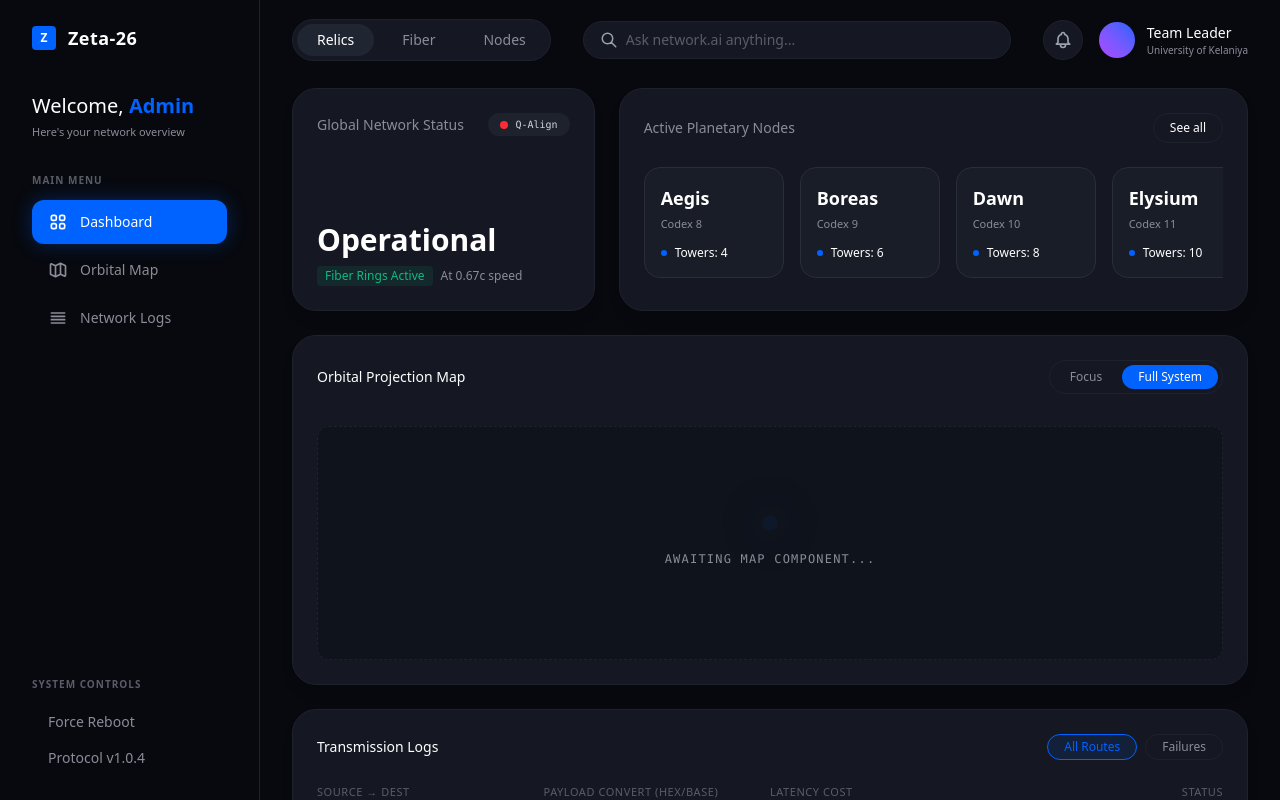
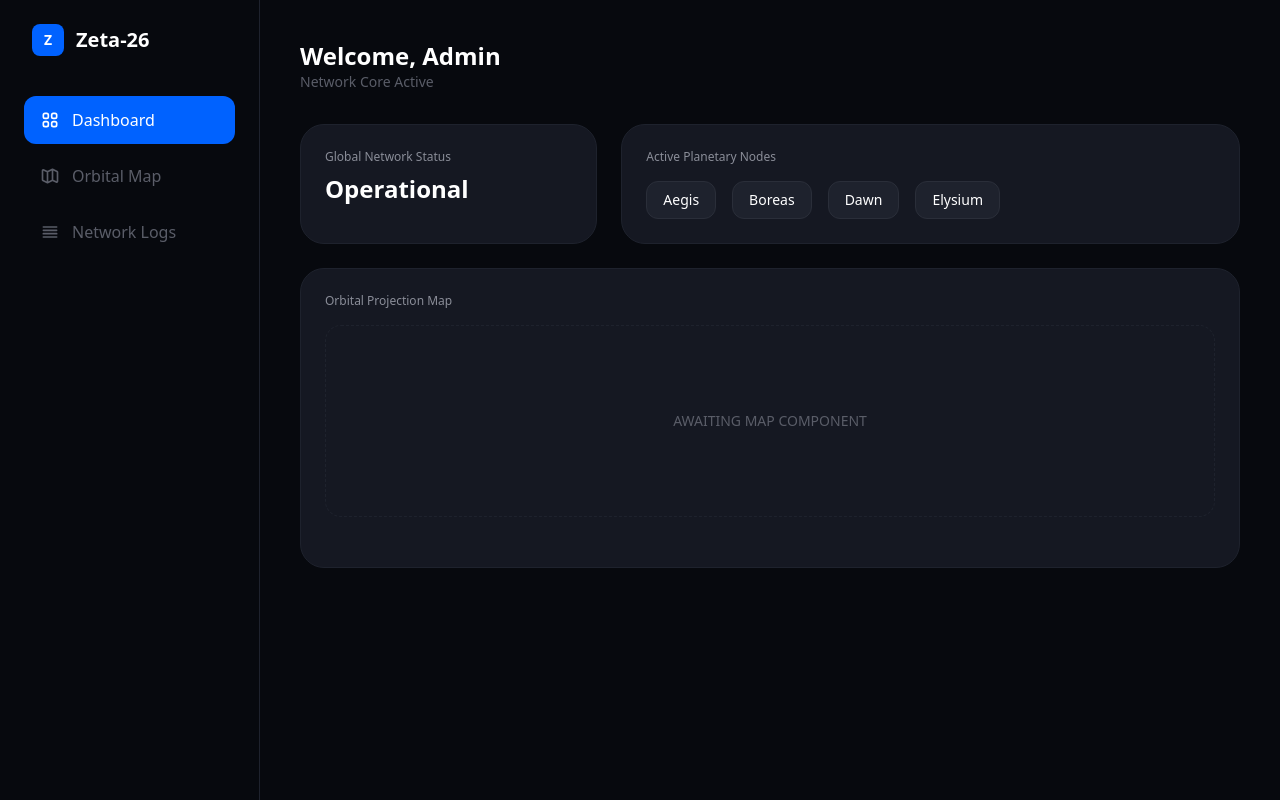
Before and after one commit to Sahas-sass/Nexio-Relic-Ring, a Next.js app: page / in a window 1280 px wide. Built offline with nearby package versions, Linux system fonts and the light colour scheme.

Commit message:
update the dashboard

```diff
--- a/src/app/page.tsx
+++ b/src/app/page.tsx
@@ -1,236 +1,61 @@
 "use client";
 import React from 'react';
 
-// --- Reusable SVG Icons to match the UI ---
+// --- Reusable SVG Icons ---
 const Icons = {
-  Dashboard: () => (
-    <svg width="20" height="20" className="shrink-0" fill="none" stroke="currentColor" viewBox="0 0 24 24">
-      <path strokeLinecap="round" strokeLinejoin="round" strokeWidth="2" d="M4 6a2 2 0 012-2h2a2 2 0 012 2v2a2 2 0 01-2 2H6a2 2 0 01-2-2V6zM14 6a2 2 0 012-2h2a2 2 0 012 2v2a2 2 0 01-2 2h-2a2 2 0 01-2-2V6zM4 16a2 2 0 012-2h2a2 2 0 012 2v2a2 2 0 01-2 2H6a2 2 0 01-2-2v-2zM14 16a2 2 0 012-2h2a2 2 0 012 2v2a2 2 0 01-2 2h-2a2 2 0 01-2-2v-2z"></path>
-    </svg>
-  ),
-  Map: () => (
-    <svg width="20" height="20" className="shrink-0" fill="none" stroke="currentColor" viewBox="0 0 24 24">
-      <path strokeLinecap="round" strokeLinejoin="round" strokeWidth="2" d="M9 20l-5.447-2.724A1 1 0 013 16.382V5.618a1 1 0 011.447-.894L9 7m0 13l6-3m-6 3V7m6 10l4.553 2.276A1 1 0 0021 18.382V7.618a1 1 0 00-.553-.894L15 4m0 13V4m0 0L9 7"></path>
-    </svg>
-  ),
-  Logs: () => (
-    <svg width="20" height="20" className="shrink-0" fill="none" stroke="currentColor" viewBox="0 0 24 24">
-      <path strokeLinecap="round" strokeLinejoin="round" strokeWidth="2" d="M4 6h16M4 10h16M4 14h16M4 18h16"></path>
-    </svg>
-  ),
-  Search: () => (
-    <svg width="18" height="18" className="shrink-0 text-gray-400" fill="none" stroke="currentColor" viewBox="0 0 24 24">
-      <path strokeLinecap="round" strokeLinejoin="round" strokeWidth="2" d="M21 21l-6-6m2-5a7 7 0 11-14 0 7 7 0 0114 0z"></path>
-    </svg>
-  ),
-  Bell: () => (
-    <svg width="20" height="20" className="shrink-0 text-gray-400" fill="none" stroke="currentColor" viewBox="0 0 24 24">
-      <path strokeLinecap="round" strokeLinejoin="round" strokeWidth="2" d="M15 17h5l-1.405-1.405A2.032 2.032 0 0118 14.158V11a6.002 6.002 0 00-4-5.659V5a2 2 0 10-4 0v.341C7.67 6.165 6 8.388 6 11v3.159c0 .538-.214 1.055-.595 1.436L4 17h5m6 0v1a3 3 0 11-6 0v-1m6 0H9"></path>
-    </svg>
-  ),
+  Dashboard: () => <svg width="20" height="20" className="shrink-0" fill="none" stroke="currentColor" viewBox="0 0 24 24"><path strokeLinecap="round" strokeLinejoin="round" strokeWidth="2" d="M4 6a2 2 0 012-2h2a2 2 0 012 2v2a2 2 0 01-2 2H6a2 2 0 01-2-2V6zM14 6a2 2 0 012-2h2a2 2 0 012 2v2a2 2 0 01-2 2h-2a2 2 0 01-2-2V6zM4 16a2 2 0 012-2h2a2 2 0 012 2v2a2 2 0 01-2 2H6a2 2 0 01-2-2v-2zM14 16a2 2 0 012-2h2a2 2 0 012 2v2a2 2 0 01-2 2h-2a2 2 0 01-2-2v-2z"></path></svg>,
+  Map: () => <svg width="20" height="20" className="shrink-0" fill="none" stroke="currentColor" viewBox="0 0 24 24"><path strokeLinecap="round" strokeLinejoin="round" strokeWidth="2" d="M9 20l-5.447-2.724A1 1 0 013 16.382V5.618a1 1 0 011.447-.894L9 7m0 13l6-3m-6 3V7m6 10l4.553 2.276A1 1 0 0021 18.382V7.618a1 1 0 00-.553-.894L15 4m0 13V4m0 0L9 7"></path></svg>,
+  Logs: () => <svg width="20" height="20" className="shrink-0" fill="none" stroke="currentColor" viewBox="0 0 24 24"><path strokeLinecap="round" strokeLinejoin="round" strokeWidth="2" d="M4 6h16M4 10h16M4 14h16M4 18h16"></path></svg>,
 };
 
 export default function Dashboard() {
   return (
-    // Main Background (Deepest Dark Navy/Black)
-    <div className="flex h-screen bg-[#07090E] text-white font-sans overflow-hidden selection:bg-[#0062FF] selection:text-white">
+    <div className="flex min-h-screen bg-[#07090E] text-white font-sans">
 
-      {/* ================= SIDEBAR ================= */}
-      <aside className="w-[260px] bg-[#07090E] border-r border-[#1E222D] flex flex-col justify-between py-6 px-4 shrink-0">
-        <div>
-          {/* Logo Area */}
-          <div className="flex items-center gap-3 px-4 mb-10">
-            <div className="w-6 h-6 rounded bg-[#0062FF] flex items-center justify-center">
-              <span className="font-bold text-xs">Z</span>
-            </div>
-            <h1 className="text-lg font-semibold tracking-wide">Zeta-26</h1>
-          </div>
-
-          {/* Welcome Text */}
-          <div className="px-4 mb-8">
-            <h2 className="text-xl font-medium mb-1">Welcome, <span className="font-semibold text-[#0062FF]">Admin</span></h2>
-            <p className="text-[11px] text-[#8A8D98]">Here's your network overview</p>
-          </div>
-
-          {/* Navigation Menu */}
-          <div className="mb-4 px-4">
-            <p className="text-[10px] uppercase font-semibold text-[#5A5D68] tracking-widest mb-3">Main Menu</p>
-            <nav className="flex flex-col gap-1">
-              <button className="w-full flex items-center gap-3 bg-[#0062FF] text-white px-4 py-3 rounded-xl transition-all shadow-[0_0_20px_rgba(0,98,255,0.3)]">
-                <Icons.Dashboard />
-                <span className="text-sm font-medium">Dashboard</span>
-              </button>
-              <button className="w-full flex items-center gap-3 text-[#8A8D98] hover:text-white hover:bg-[#151822] px-4 py-3 rounded-xl transition-all">
-                <Icons.Map />
-                <span className="text-sm font-medium">Orbital Map</span>
-              </button>
-              <button className="w-full flex items-center gap-3 text-[#8A8D98] hover:text-white hover:bg-[#151822] px-4 py-3 rounded-xl transition-all">
-                <Icons.Logs />
-                <span className="text-sm font-medium">Network Logs</span>
-              </button>
-            </nav>
-          </div>
+      {/* SIDEBAR: Hidden on mobile, fixed on desktop */}
+      <aside className="hidden md:flex w-[260px] bg-[#07090E] border-r border-[#1E222D] flex-col py-6 px-4 shrink-0">
+        <div className="flex items-center gap-3 px-4 mb-10">
+          <div className="w-8 h-8 rounded-lg bg-[#0062FF] flex items-center justify-center font-bold text-sm">Z</div>
+          <h1 className="text-xl font-bold">Zeta-26</h1>
         </div>
 
-        {/* Bottom Support/Controls */}
-        <div className="px-4">
-           <p className="text-[10px] uppercase font-semibold text-[#5A5D68] tracking-widest mb-3">System Controls</p>
-           <button className="w-full text-left text-[#8A8D98] hover:text-white px-4 py-2 text-sm">Force Reboot</button>
-           <button className="w-full text-left text-[#8A8D98] hover:text-white px-4 py-2 text-sm">Protocol v1.0.4</button>
-        </div>
+        <nav className="flex flex-col gap-2 px-2">
+          <button className="flex items-center gap-3 bg-[#0062FF] px-4 py-3 rounded-xl"><Icons.Dashboard /> Dashboard</button>
+          <button className="flex items-center gap-3 text-[#5A5D68] hover:text-white px-4 py-3 rounded-xl transition-all"><Icons.Map /> Orbital Map</button>
+          <button className="flex items-center gap-3 text-[#5A5D68] hover:text-white px-4 py-3 rounded-xl transition-all"><Icons.Logs /> Network Logs</button>
+        </nav>
       </aside>
 
-      {/* ================= MAIN CONTENT AREA ================= */}
-      <main className="flex-1 flex flex-col overflow-y-auto">
+      {/* MAIN CONTENT */}
+      <main className="flex-1 p-6 md:p-10 overflow-y-auto">
+        <div className="max-w-6xl mx-auto space-y-6">
 
-        {/* Top Header Row */}
-        <header className="h-[80px] flex items-center justify-between px-8 shrink-0">
-          {/* Top Tabs */}
-          <div className="flex gap-2 bg-[#151822] p-1 rounded-full border border-[#1E222D]">
-            <button className="px-5 py-1.5 rounded-full bg-[#202532] text-sm font-medium text-white">Relics</button>
-            <button className="px-5 py-1.5 rounded-full text-sm font-medium text-[#8A8D98] hover:text-white">Fiber</button>
-            <button className="px-5 py-1.5 rounded-full text-sm font-medium text-[#8A8D98] hover:text-white">Nodes</button>
-          </div>
+          <header className="mb-8">
+            <h2 className="text-2xl font-bold">Welcome, Admin</h2>
+            <p className="text-sm text-[#5A5D68]">Network Core Active</p>
+          </header>
 
-          {/* Search Bar */}
-          <div className="flex-1 max-w-md mx-8">
-            <div className="flex items-center gap-2 bg-[#151822] border border-[#1E222D] rounded-full px-4 py-2">
-              <Icons.Search />
-              <input
-                type="text"
-                placeholder="Ask network.ai anything..."
-                className="bg-transparent border-none focus:outline-none text-sm text-white w-full placeholder-[#5A5D68]"
-              />
+          {/* Grid Layout: Responsive 1 column on mobile, 3 on desktop */}
+          <div className="grid grid-cols-1 md:grid-cols-3 gap-6">
+            <div className="bg-[#151822] rounded-3xl border border-[#1E222D] p-6">
+              <h3 className="text-[#8A8D98] text-xs mb-2">Global Network Status</h3>
+              <p className="text-2xl font-bold">Operational</p>
             </div>
-          </div>
-
-          {/* Profile & Notifications */}
-          <div className="flex items-center gap-4">
-            <button className="w-10 h-10 rounded-full bg-[#151822] border border-[#1E222D] flex items-center justify-center">
-              <Icons.Bell />
-            </button>
-            <div className="flex items-center gap-3">
-              <div className="w-9 h-9 rounded-full bg-gradient-to-tr from-purple-500 to-[#0062FF]"></div>
-              <div className="hidden md:block">
-                <p className="text-sm font-medium">Team Leader</p>
-                <p className="text-[10px] text-[#8A8D98]">University of Kelaniya</p>
-              </div>
-            </div>
-          </div>
-        </header>
-
-        {/* Dashboard Grid Content */}
-        <div className="p-8 pt-2 flex flex-col gap-6">
-
-          {/* ROW 1: Top Stats */}
-          <div className="grid grid-cols-1 lg:grid-cols-3 gap-6">
-
-            {/* Total Holding / Network Status */}
-            <div className="bg-[#151822] rounded-[24px] border border-[#1E222D] p-6 flex flex-col justify-between shadow-lg">
-              <div className="flex justify-between items-center mb-6">
-                <h3 className="text-[#8A8D98] text-sm font-medium">Global Network Status</h3>
-                <div className="bg-[#1E222D] rounded-full px-3 py-1 flex items-center gap-2">
-                  <span className="w-2 h-2 rounded-full bg-red-500"></span>
-                  <span className="text-[10px] font-mono text-gray-300">Q-Align</span>
-                </div>
-              </div>
-              <div>
-                <h2 className="text-3xl font-semibold mb-2">Operational</h2>
-                <div className="flex items-center gap-2">
-                  <span className="text-[#10B981] text-xs font-medium bg-[#10B981]/10 px-2 py-0.5 rounded text-center">
-                    Fiber Rings Active
-                  </span>
-                  <span className="text-[#8A8D98] text-xs">At 0.67c speed</span>
-                </div>
-              </div>
-            </div>
-
-            {/* My Portfolio / Active Nodes Slider */}
-            <div className="lg:col-span-2 bg-[#151822] rounded-[24px] border border-[#1E222D] p-6 shadow-lg">
-              <div className="flex justify-between items-center mb-6">
-                <h3 className="text-[#8A8D98] text-sm font-medium">Active Planetary Nodes</h3>
-                <button className="text-xs border border-[#1E222D] rounded-full px-4 py-1.5 hover:bg-[#1E222D]">See all</button>
-              </div>
-              <div className="flex gap-4 overflow-x-auto pb-2 scrollbar-hide">
-                {/* Planet Cards */}
-                {['Aegis', 'Boreas', 'Dawn', 'Elysium'].map((planet, i) => (
-                  <div key={planet} className="min-w-[140px] bg-[#1E222D]/50 border border-[#2A2E39] rounded-2xl p-4 flex flex-col justify-center">
-                    <p className="text-lg font-semibold text-white mb-1">{planet}</p>
-                    <p className="text-[11px] text-[#8A8D98] mb-3">Codex {8 + i}</p>
-                    <div className="flex items-center gap-2 text-xs">
-                       <span className="w-1.5 h-1.5 rounded-full bg-[#0062FF]"></span>
-                       <span>Towers: {4 + (i*2)}</span>
-                    </div>
-                  </div>
+            <div className="md:col-span-2 bg-[#151822] rounded-3xl border border-[#1E222D] p-6">
+              <h3 className="text-[#8A8D98] text-xs mb-4">Active Planetary Nodes</h3>
+              <div className="flex gap-4 flex-wrap">
+                {['Aegis', 'Boreas', 'Dawn', 'Elysium'].map(p => (
+                  <div key={p} className="bg-[#1E222D] px-4 py-2 rounded-xl text-sm border border-[#2A2E39]">{p}</div>
                 ))}
               </div>
             </div>
           </div>
 
-          {/* ROW 2: The Map Placeholder (Taking the large chart space) */}
-          <div className="bg-[#151822] rounded-[24px] border border-[#1E222D] p-6 shadow-lg min-h-[350px] flex flex-col">
-             <div className="flex justify-between items-center mb-8">
-                <h3 className="text-white text-sm font-medium">Orbital Projection Map</h3>
-                <div className="flex gap-1 border border-[#1E222D] rounded-full p-1">
-                  <button className="text-xs px-4 py-1 rounded-full text-[#8A8D98] hover:text-white">Focus</button>
-                  <button className="text-xs px-4 py-1 rounded-full bg-[#0062FF] text-white">Full System</button>
-                </div>
-             </div>
-             <div className="flex-1 flex flex-col items-center justify-center border border-dashed border-[#1E222D] rounded-xl bg-[#0B0E14]/50 relative overflow-hidden">
-                {/* Visualizer Target */}
-                <div className="w-2 h-2 bg-[#0062FF] rounded-full shadow-[0_0_30px_10px_rgba(0,98,255,0.4)] animate-ping"></div>
-                <p className="text-[#8A8D98] text-xs font-mono mt-6 uppercase tracking-widest">Awaiting Map Component...</p>
-             </div>
-          </div>
-
-          {/* ROW 3: Hop Logs Table (Taking the Portfolio Overview space) */}
-          <div className="bg-[#151822] rounded-[24px] border border-[#1E222D] p-6 shadow-lg mb-8">
-             <div className="flex justify-between items-center mb-6">
-                <h3 className="text-white text-sm font-medium">Transmission Logs</h3>
-                <div className="flex gap-2">
-                  <button className="text-xs border border-[#0062FF] bg-[#0062FF]/10 text-[#0062FF] rounded-full px-4 py-1">All Routes</button>
-                  <button className="text-xs border border-[#1E222D] text-[#8A8D98] rounded-full px-4 py-1">Failures</button>
-                </div>
-             </div>
-
-             {/* Table Structure */}
-             <div className="w-full text-left">
-                <div className="grid grid-cols-4 text-[11px] uppercase tracking-wider text-[#5A5D68] border-b border-[#1E222D] pb-3 mb-3">
-                  <div>Source → Dest</div>
-                  <div>Payload Convert (Hex/Base)</div>
-                  <div>Latency Cost</div>
-                  <div className="text-right">Status</div>
-                </div>
-
-                {/* Table Row Example 1 */}
-                <div className="grid grid-cols-4 items-center text-sm py-3 border-b border-[#1E222D]/50 hover:bg-[#1E222D]/30 transition-colors rounded-lg px-2 -mx-2">
-                  <div className="flex items-center gap-2">
-                    <span className="w-2 h-2 rounded-full bg-gray-500"></span>
-                    Aegis <span className="text-[#5A5D68]">→</span> Boreas
-                  </div>
-                  <div className="text-[#8A8D98] font-mono text-xs truncate pr-4">[242, 401, 413...]</div>
-                  <div className="text-white">12.4s</div>
-                  <div className="text-right text-[#10B981] flex justify-end items-center gap-1">
-                    <svg className="w-3 h-3" fill="none" stroke="currentColor" viewBox="0 0 24 24"><path strokeLinecap="round" strokeLinejoin="round" strokeWidth="2" d="M13 7h8m0 0v8m0-8l-8 8-4-4-6 6"></path></svg>
-                    Delivered
-                  </div>
-                </div>
-
-                 {/* Table Row Example 2 */}
-                 <div className="grid grid-cols-4 items-center text-sm py-3 hover:bg-[#1E222D]/30 transition-colors rounded-lg px-2 -mx-2">
-                  <div className="flex items-center gap-2">
-                    <span className="w-2 h-2 rounded-full bg-[#0062FF]"></span>
-                    Boreas <span className="text-[#5A5D68]">→</span> Dawn
-                  </div>
-                  <div className="text-[#8A8D98] font-mono text-xs truncate pr-4">[52, 73, 7A, 7A...]</div>
-                  <div className="text-white">--</div>
-                  <div className="text-right text-[#0062FF] flex justify-end items-center gap-2">
-                     <div className="w-2 h-2 bg-[#0062FF] rounded-full animate-pulse"></div>
-                    In Transit
-                  </div>
-                </div>
-
-             </div>
+          <div className="bg-[#151822] rounded-3xl border border-[#1E222D] p-6 min-h-[300px]">
+            <h3 className="text-[#8A8D98] text-xs mb-4">Orbital Projection Map</h3>
+            <div className="h-48 border border-dashed border-[#1E222D] rounded-2xl flex items-center justify-center text-[#5A5D68] text-sm">
+              AWAITING MAP COMPONENT
+            </div>
           </div>
 
         </div>
```
